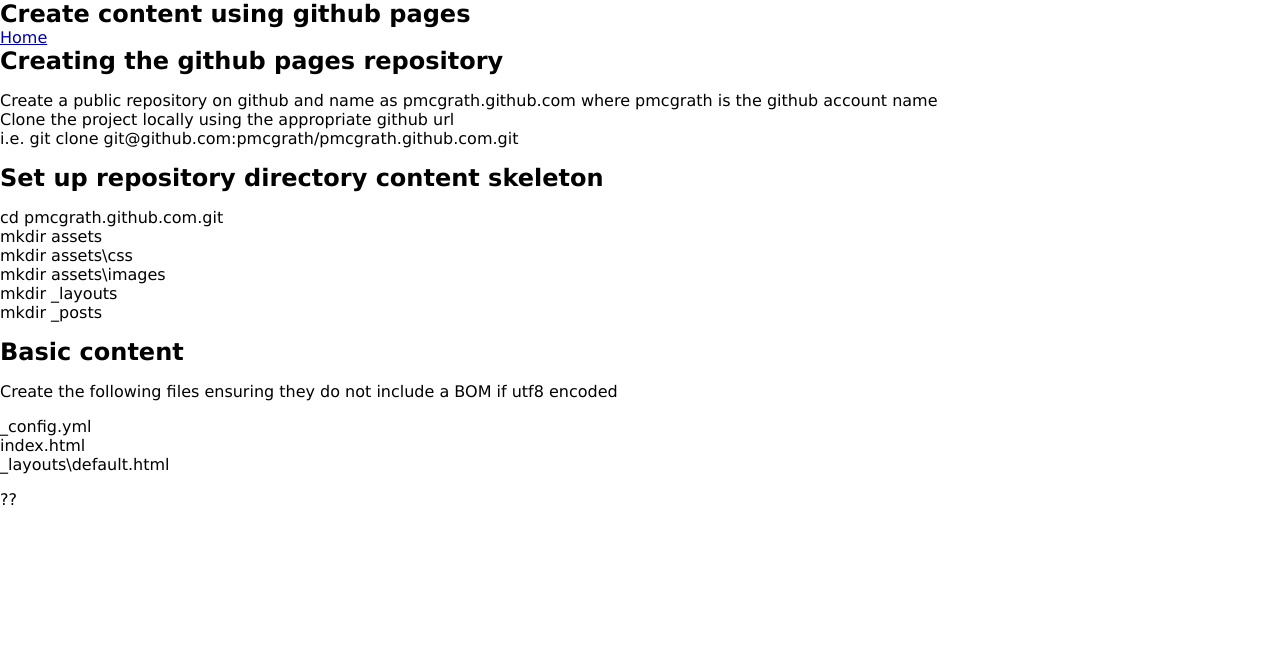
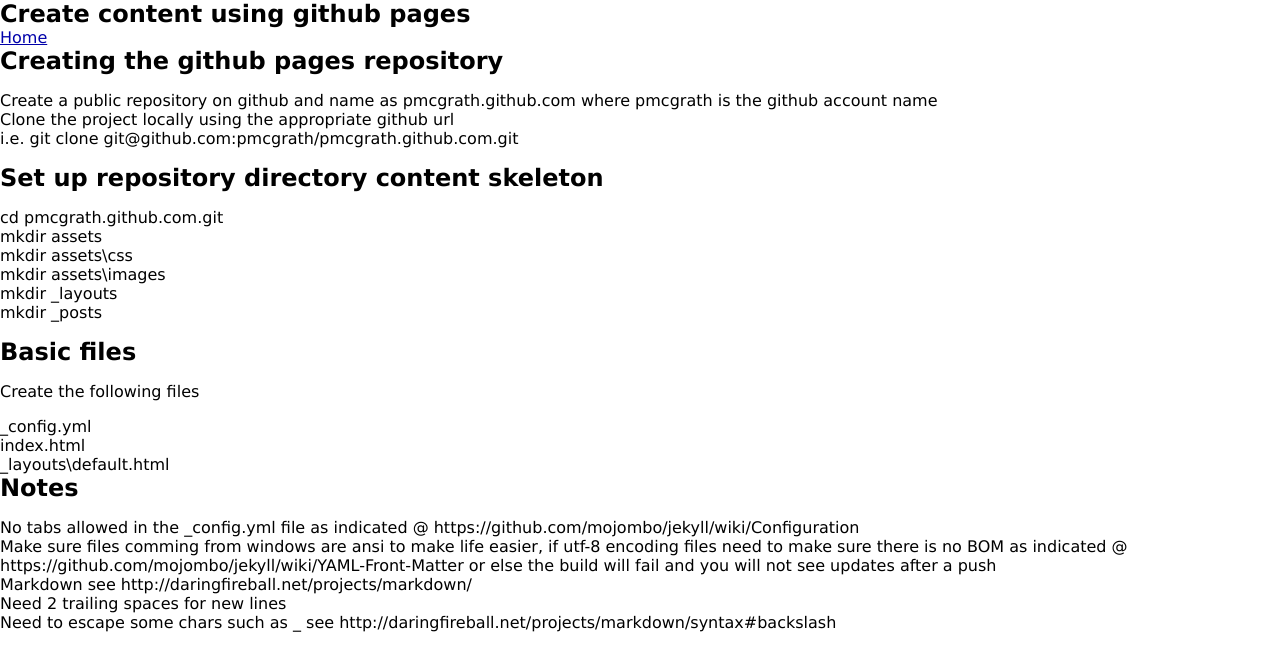
Before and after one commit to pmcgrath/pmcgrath.github.com, a Jekyll site: the page built from _posts/2012-07-08-create-content-using-github-pages.md, in a window 1280 px wide. Shown: the top 671 px of the page. Built offline with Jekyll 4.4.1, drawn with Linux system fonts in a browser that asks for light colours.

Commit message:
Added notes

```diff
--- a/_posts/2012-07-08-create-content-using-github-pages.md
+++ b/_posts/2012-07-08-create-content-using-github-pages.md
@@ -16,10 +16,15 @@
 mkdir \_layouts
 mkdir \_posts
 
-## Basic content
-Create the following files ensuring they do not include a BOM if utf8 encoded
+## Basic files
+Create the following files
 * \_config.yml
 * index.html
 * \_layouts\default.html
 
-??
+## Notes
+No tabs allowed in the _config.yml file as indicated @ https://github.com/mojombo/jekyll/wiki/Configuration
+Make sure files comming from windows are ansi to make life easier, if utf-8 encoding files need to make sure there is no BOM as indicated @ https://github.com/mojombo/jekyll/wiki/YAML-Front-Matter or else the build will fail and you will not see updates after a push
+Markdown see http://daringfireball.net/projects/markdown/
+  Need 2 trailing spaces for new lines
+  Need to escape some chars such as \_ see http://daringfireball.net/projects/markdown/syntax#backslash
```
